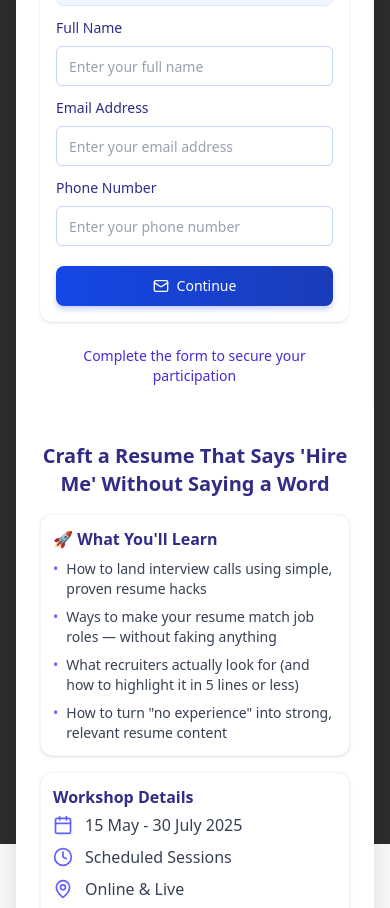
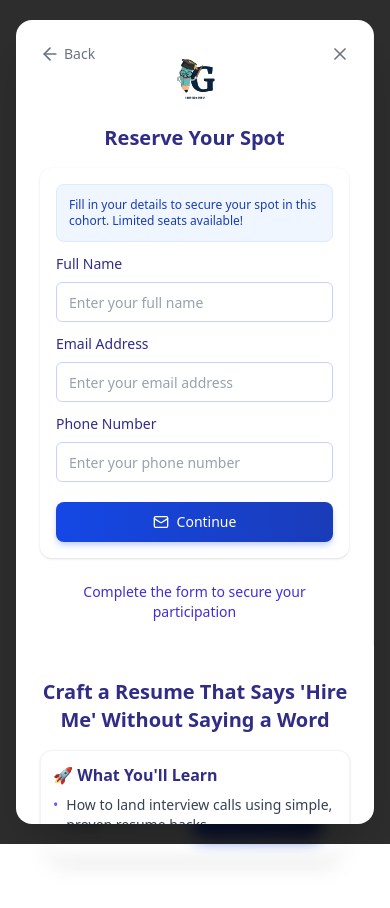
Before and after one commit to shourya0-0/coursepage, a React (Vite) app in the folder frontend/: page / in a window 390 px wide. Both pictures are taken after a click on the button "Enroll Now". Built offline with nearby package versions, Linux system fonts and the light colour scheme; no server answers.

Commit message:
responsive

```diff
--- /dev/null
+++ b/frontend/src/components/ui/modal.css
@@ -0,0 +1,57 @@
+/* Mobile-specific modal styles */
+@media (max-width: 768px) {
+  /* Make the modal container scrollable */
+  .modal-wrapper {
+    align-items: flex-start !important;
+    padding-top: 20px !important;
+    padding-bottom: 20px !important;
+    overflow-y: auto !important;
+    height: 100% !important;
+    max-height: 100% !important;
+    display: block !important;
+  }
+
+  /* Ensure the modal has a reasonable height on mobile */
+  .modal-container {
+    max-height: calc(100vh - 40px) !important; /* Account for top and bottom padding */
+    overflow-y: auto !important;
+    -webkit-overflow-scrolling: touch !important; /* For smooth scrolling on iOS */
+    margin-top: 0 !important;
+    margin-bottom: 0 !important;
+    position: relative !important;
+    height: auto !important;
+    width: 100% !important;
+  }
+
+  /* Make the columns scrollable */
+  .modal-column {
+    overflow-y: auto !important;
+    -webkit-overflow-scrolling: touch !important;
+    max-height: none !important; /* Allow content to flow naturally */
+    height: auto !important;
+  }
+
+  /* Fix for overall flex container */
+  .modal-content {
+    max-height: none !important;
+    overflow: visible !important;
+    min-height: auto !important;
+  }
+
+  /* Improve touch scrolling */
+  * {
+    -webkit-tap-highlight-color: transparent;
+  }
+}
+
+/* Fix for iOS-specific issues */
+@supports (-webkit-touch-callout: none) {
+  .modal-wrapper {
+    position: fixed !important;
+    top: 0 !important;
+    left: 0 !important;
+    right: 0 !important;
+    bottom: 0 !important;
+    overflow-y: scroll !important;
+  }
+}
--- a/frontend/src/components/ui/modal.jsx
+++ b/frontend/src/components/ui/modal.jsx
@@ -5,6 +5,7 @@ import React, { useEffect, useState } from 'react';
 import { motion, AnimatePresence } from 'framer-motion';
 /* eslint-enable */
 import { X, Calendar, MapPin, Clock, CheckCircle, ArrowLeft } from 'lucide-react';
+import './modal.css';
 
 export const Modal = ({ isOpen, onClose, title, children, className = "", workshopData = {} }) => {
   const [isSubmitted, setIsSubmitted] = useState(false);
@@ -73,7 +74,7 @@ export const Modal = ({ isOpen, onClose, title, children, className = "", worksh
     <AnimatePresence>
       {isOpen && (
         <motion.div
-          className="fixed inset-0 z-50 flex items-center justify-center pointer-events-none p-4 bg-black/40"
+          className="fixed inset-0 z-50 flex items-center justify-center pointer-events-none p-4 bg-black/40 modal-wrapper"
           initial={{ opacity: 0 }}
           animate={{ opacity: 1 }}
           exit={{ opacity: 0 }}
@@ -93,6 +94,7 @@ export const Modal = ({ isOpen, onClose, title, children, className = "", worksh
               shadow-2xl
               rounded-2xl
               overflow-hidden
+              modal-container
               ${className}
             `}
           >
@@ -122,9 +124,9 @@ export const Modal = ({ isOpen, onClose, title, children, className = "", worksh
             </div>
 
             {/* Two column layout */}
-            <div className="flex flex-col md:flex-row min-h-[350px]">
+            <div className="flex flex-col md:flex-row min-h-[350px] modal-content">
               {/* Left column - Registration form */}
-              <div className="w-full md:w-1/2 p-6 bg-white border-r border-gray-100">
+              <div className="w-full md:w-1/2 p-6 bg-white border-r border-gray-100 modal-column">
                 {/* Centered logo above heading */}
                 <div className="flex justify-center mb-4">
                   <img src="/logo.svg" alt="Logo" className="h-16" />
@@ -176,7 +178,7 @@ export const Modal = ({ isOpen, onClose, title, children, className = "", worksh
               </div>
 
               {/* Right column - Workshop details */}
-              <div className="w-full md:w-1/2 p-6 bg-white">
+              <div className="w-full md:w-1/2 p-6 bg-white modal-column">
                 <div className="space-y-4">
                   {/* A) Workshop heading */}
                   <h2 className="text-xl font-bold text-indigo-900 mt-2">
```
